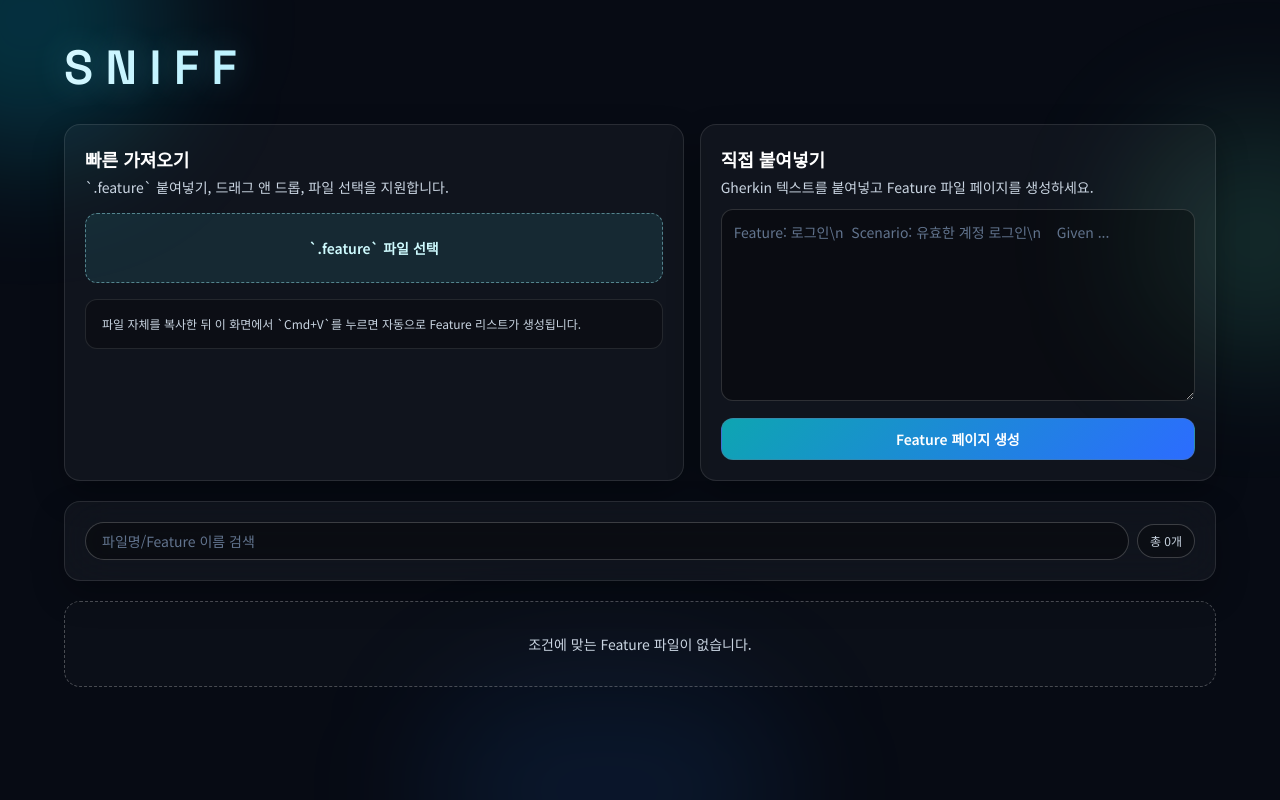
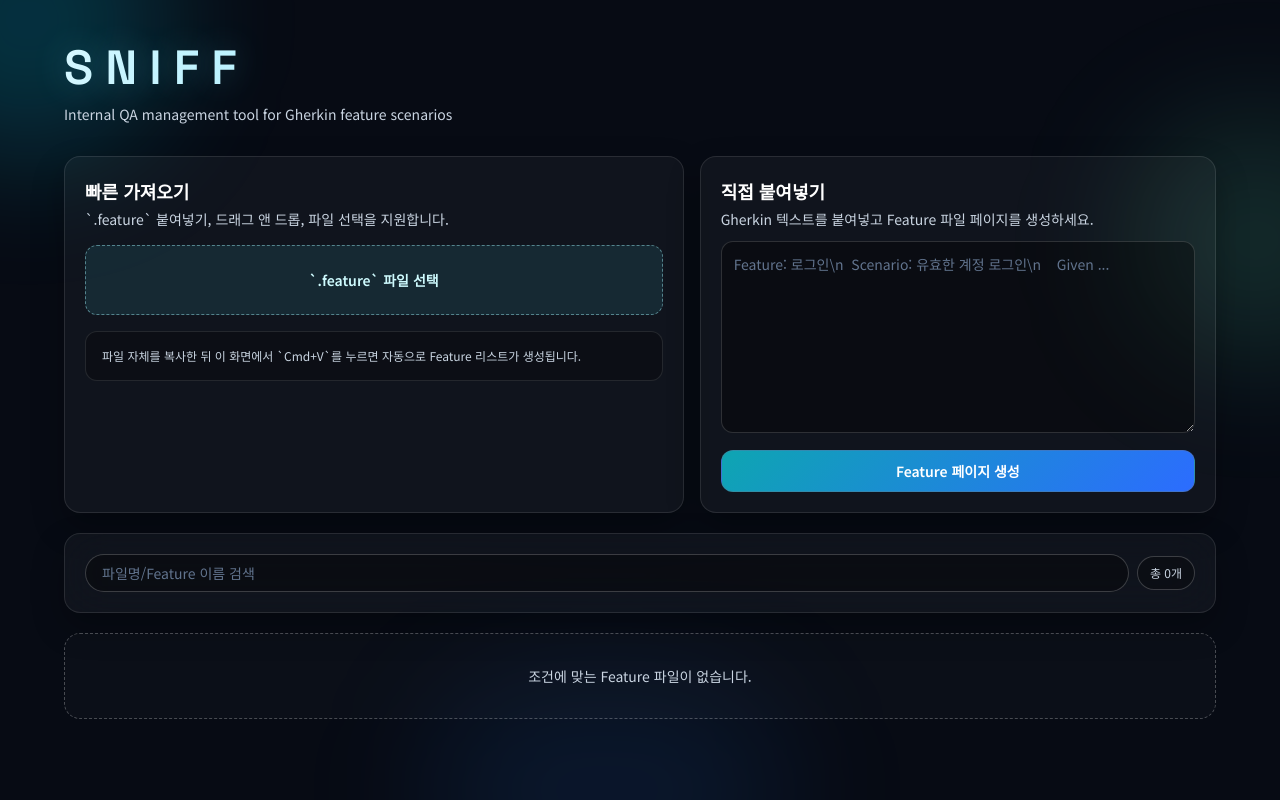
Before and after one commit to rlawlsyoung/Sniff, a Next.js app: page / in a window 1280 px wide. Built offline with nearby package versions, Linux system fonts and the light colour scheme.

Commit message:
chore: layout h1 밑에 description 추가

```diff
--- a/app/layout.tsx
+++ b/app/layout.tsx
@@ -38,9 +38,14 @@ export default function RootLayout({
         className={`${notoSansKr.variable} ${sourceCodePro.variable} ${spaceGrotesk.variable} antialiased`}
       >
         <QaPageShell includeBottomGlow>
-          <h1 className="font-brand text-[38px] font-semibold tracking-[0.25em] text-transparent [text-shadow:0_0_34px_rgba(99,235,255,0.28)] bg-[linear-gradient(110deg,#dcf8ff_0%,#99ecff_38%,#8de5ff_62%,#f8fdff_100%)] bg-clip-text sm:text-[48px]">
-            <Link href="/">SNIFF</Link>
-          </h1>
+          <div className="mb-3">
+            <h1 className="font-brand text-[38px] font-semibold tracking-[0.25em] text-transparent [text-shadow:0_0_34px_rgba(99,235,255,0.28)] bg-[linear-gradient(110deg,#dcf8ff_0%,#99ecff_38%,#8de5ff_62%,#f8fdff_100%)] bg-clip-text sm:text-[48px]">
+              <Link href="/">SNIFF</Link>
+            </h1>
+            <p className="text-sm text-slate-300">
+              Internal QA management tool for Gherkin feature scenarios
+            </p>
+          </div>
           {children}
         </QaPageShell>
       </body>
```
Also changed, not shown: 1 other file (tests, documents, lock files or other folders).
